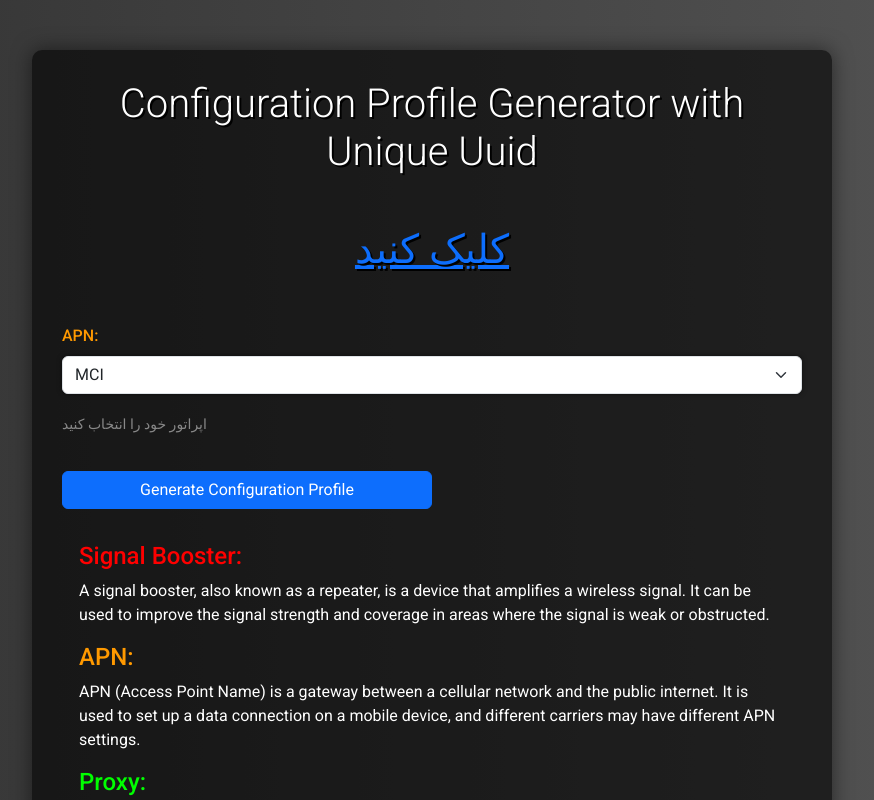
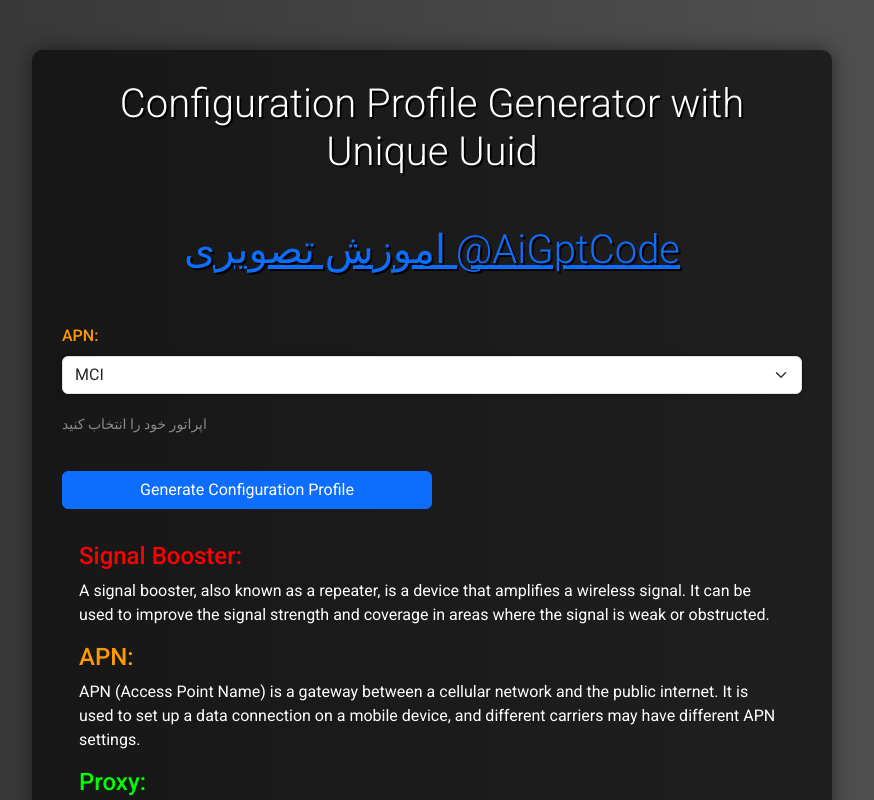
Before and after one commit to AiGptCode/iphoneprofile, a plain HTML site: page index.html in a window 1280 px wide. Shown: the top 800 px of the page, without its empty margins (208-1082 px from the left). Drawn offline with nearby package versions, Linux system fonts and the light colour scheme.

Commit message:
Update index.html

```diff
--- a/index.html
+++ b/index.html
@@ -130,7 +130,7 @@
   <div class="container">
     <h1>Configuration Profile Generator with Unique Uuid</h1>
     <h1>
-  <a href="https://x.com/aigptcode" target="_blank"> کلیک کنید </a>
+  <a href="https://x.com/aigptcode" target="_blank">اموزش تصویری @AiGptCode</a>
 </h1>
     <!-- Add form for configuration generator -->
     <form id="config-form">
```
